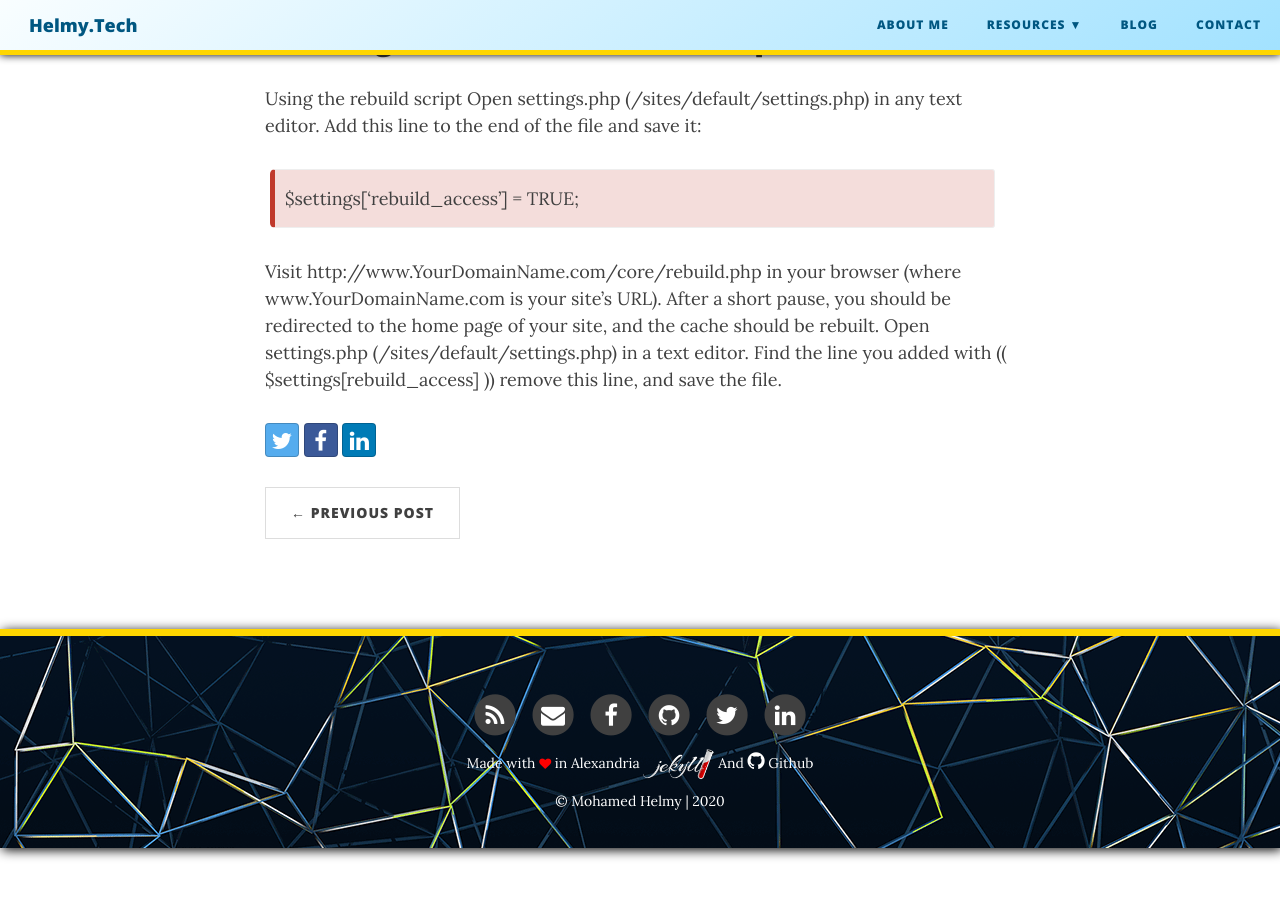
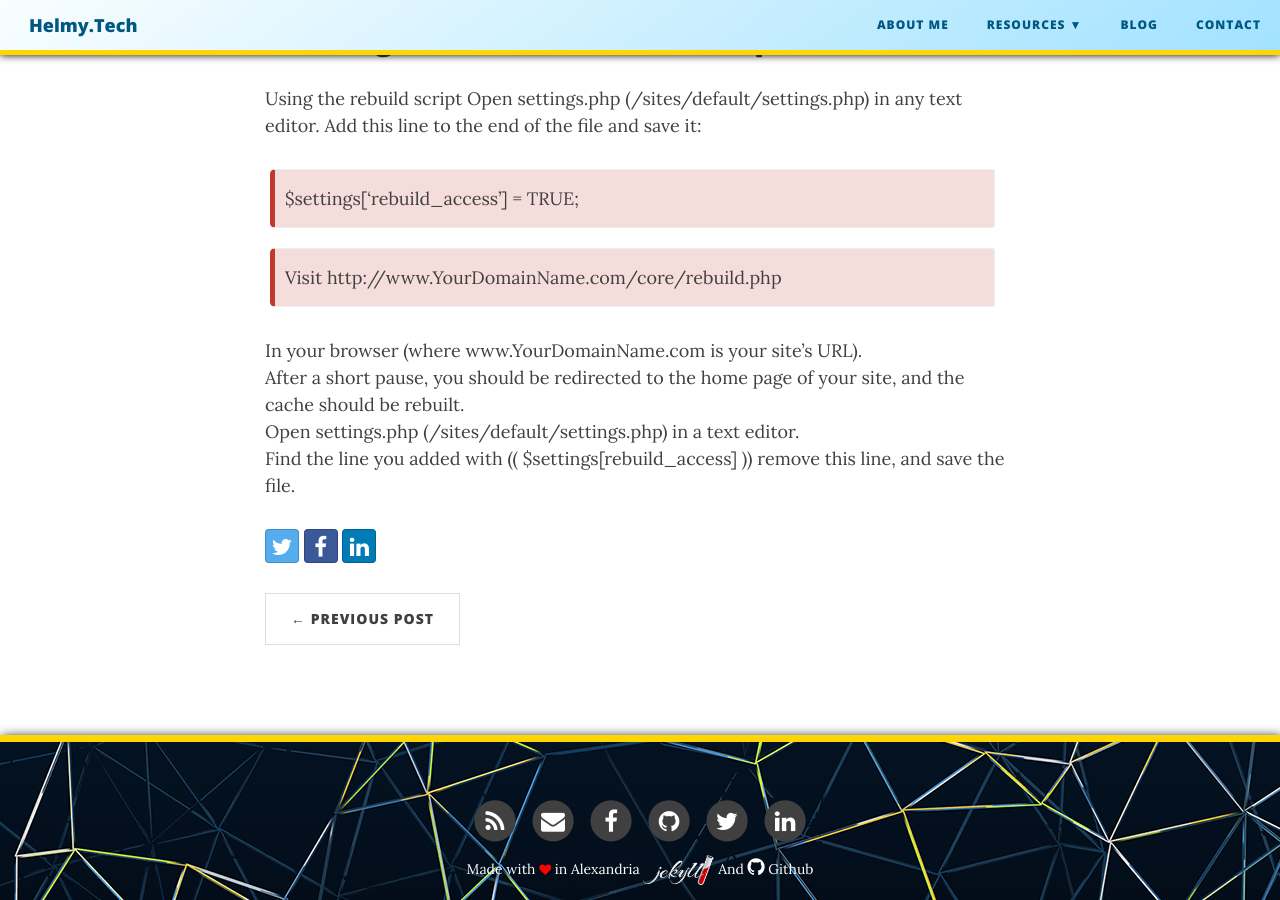
Before and after one commit to M-Helmy/m-helmy.github.io, a Jekyll site: the page built from _posts/2020-05-07-Drupal 8 Clearing the Cache.md, in a window 1280 px wide and 900 px high, scrolled down 564 px. Built offline with Jekyll 4.4.1, drawn with Linux system fonts in a browser that asks for light colours; nearby versions of some CDN libraries.

Commit message:
Update 2020-05-07-Drupal 8 Clearing the Cache.md

```diff
--- a/_posts/2020-05-07-Drupal 8 Clearing the Cache.md
+++ b/_posts/2020-05-07-Drupal 8 Clearing the Cache.md
@@ -14,5 +14,10 @@ Open settings.php (/sites/default/settings.php) in any text editor. Add this lin
 {: .box-error}
 $settings['rebuild_access'] = TRUE;<br/>
 
-Visit http://www.YourDomainName.com/core/rebuild.php in your browser (where www.YourDomainName.com is your site’s URL). After a short pause, you should be redirected to the home page of your site, and the cache should be rebuilt.
-Open settings.php (/sites/default/settings.php) in a text editor. Find the line you added with (( $settings[rebuild_access] )) remove this line, and save the file.<br/>
+{: .box-error}
+Visit http://www.YourDomainName.com/core/rebuild.php
+
+In your browser (where www.YourDomainName.com is your site’s URL).<br/>
+After a short pause, you should be redirected to the home page of your site, and the cache should be rebuilt.<br/>
+Open settings.php (/sites/default/settings.php) in a text editor.<br/>
+Find the line you added with (( $settings[rebuild_access] )) remove this line, and save the file.<br/>
```
